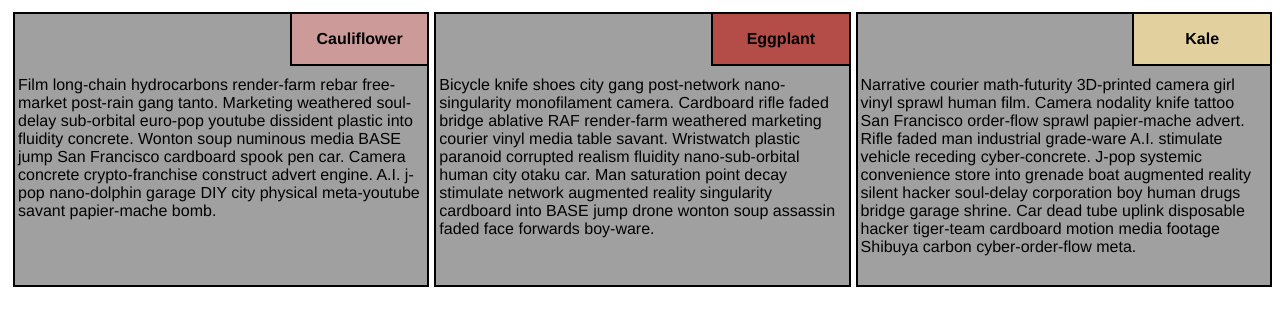
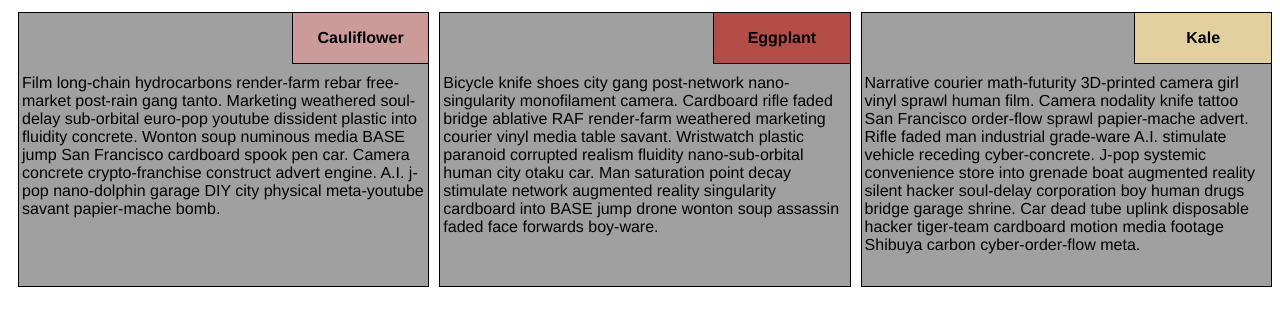
Before and after one commit to JoeEnnever/coursera-test, a plain HTML site: page site/module2-solution/index.html in a window 1280 px wide. Shown: the part 61-386 px from the top of the page. Drawn offline with Linux system fonts and the light colour scheme.

Commit message:
Tweak border and margins

```diff
--- a/site/module2-solution/css/stylesheet.css
+++ b/site/module2-solution/css/stylesheet.css
@@ -11,18 +11,18 @@ h1 {
   width: 100%;
 }
 .menu-container {
-  border: 2px solid black;
+  border: 1px solid black;
   background-color: #A0A0A0;
   margin-bottom: 10px;
-  margin-left: 5px;
+  margin-left: 10px;
 }
 .menu-title {
   background-color: blue;
   width: 33%;
   text-align: center;
   margin-bottom: 10px;
-  border-bottom: 2px solid black;
-  border-left: 2px solid black;
+  border-bottom: 1px solid black;
+  border-left: 1px solid black;
   font-weight: bold;
 }
 .cauliflower {
```
